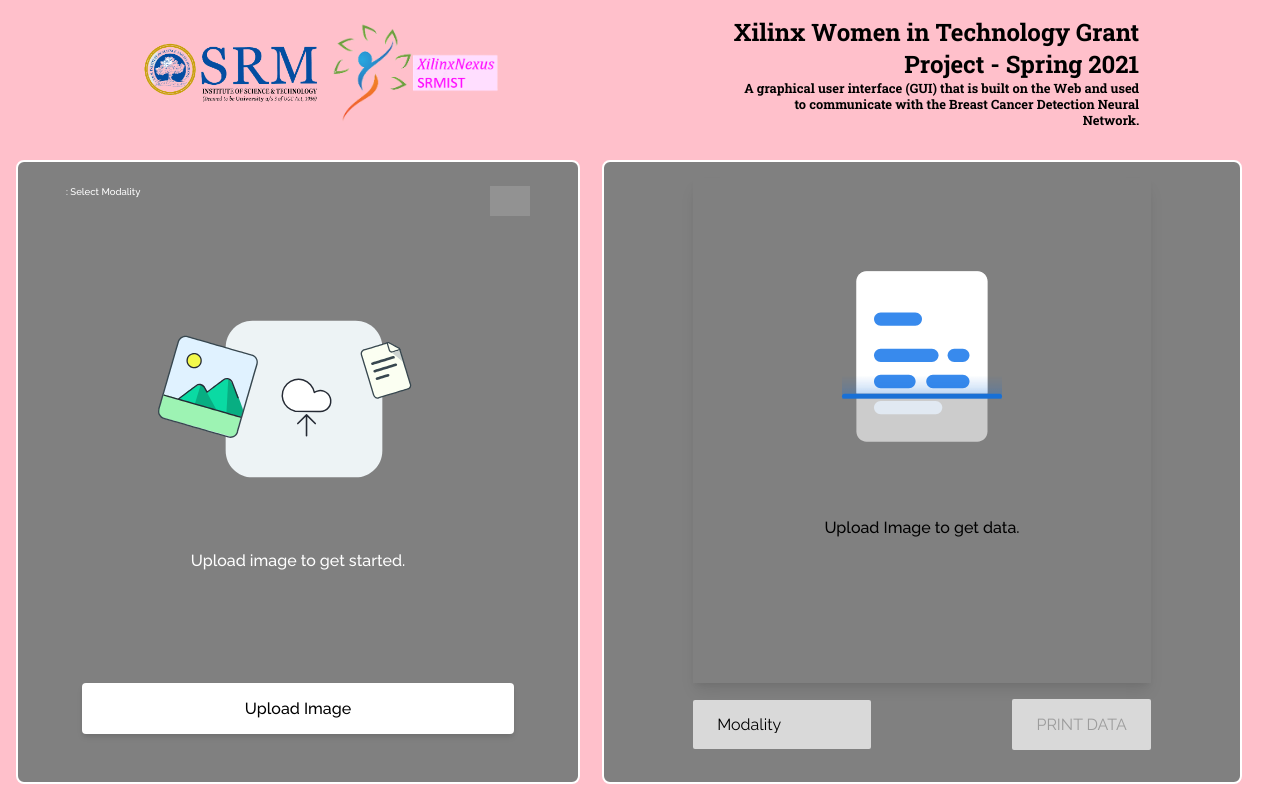
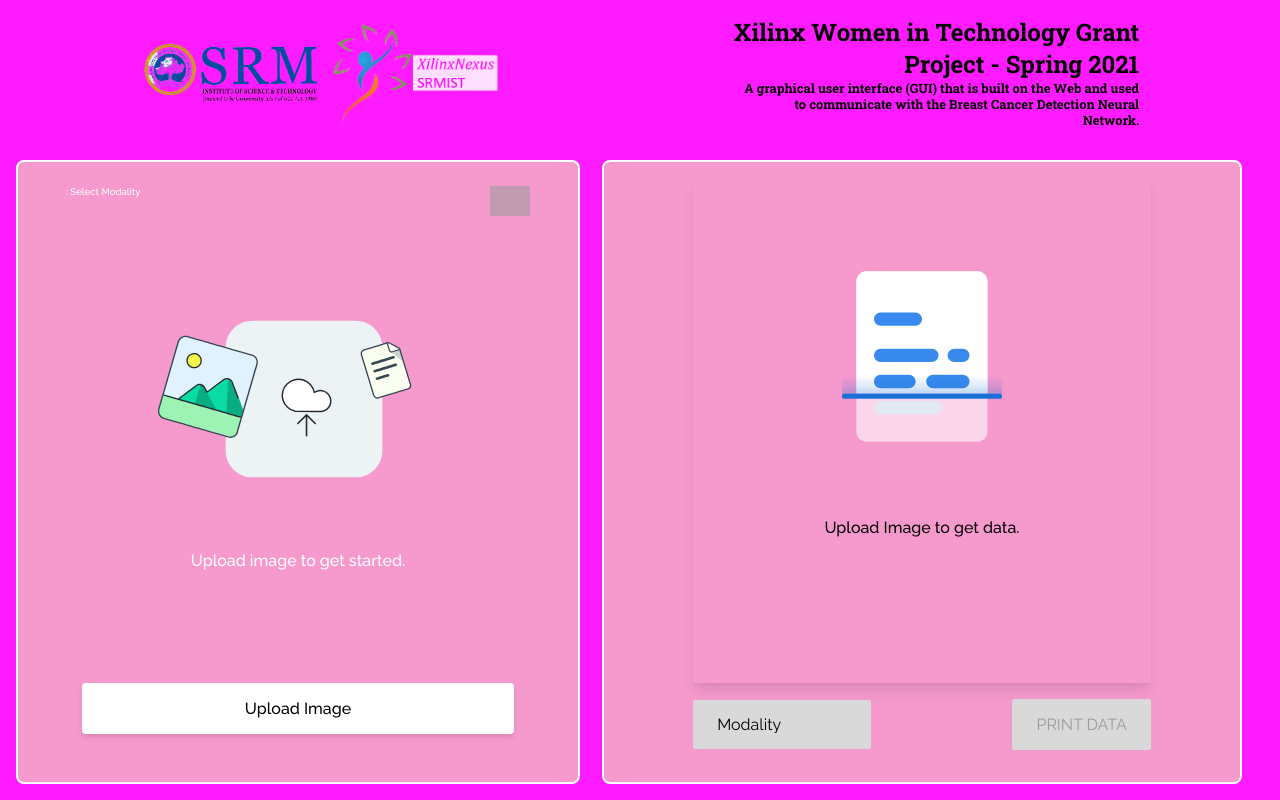
Before and after one commit to kunalkeshan/Hardware-Web-UI, a React (Create React App) app in the folder client/: page /#/ in a window 1280 px wide. Built offline with nearby package versions, Linux system fonts and the light colour scheme; grey boxes are pictures that could not be loaded; the HTML template or start-up script is replaced by a standard one.

Commit message:
chore: color changes

```diff
--- a/client/src/components/home/DataControl/DataControl.scss
+++ b/client/src/components/home/DataControl/DataControl.scss
@@ -3,7 +3,7 @@
 	flex-direction: column;
 	align-items: center;
 	justify-content: center;
-	background-color: #808080;
+	background-color: #f699cd;
 	border-radius: 8px;
 	border: 2px solid white;
 	padding: 1em 2em;
--- a/client/src/components/home/ImageKit/ImageKit.scss
+++ b/client/src/components/home/ImageKit/ImageKit.scss
@@ -2,7 +2,7 @@
 	min-height: 100%;
 	overflow: hidden;
 	position: relative;
-	background-color: #808080;
+	background-color: #f699cd;
 	border-radius: 8px;
 	border: 2px solid white;
 	padding: 1em 2em;
--- a/client/src/index.css
+++ b/client/src/index.css
@@ -28,7 +28,7 @@
 		'Helvetica Neue', sans-serif;
 	-webkit-font-smoothing: antialiased;
 	-moz-osx-font-smoothing: grayscale;
-	background-color: #ffc0cb;
+	background-color: #ff1bff;
 }
 
 code {
```
